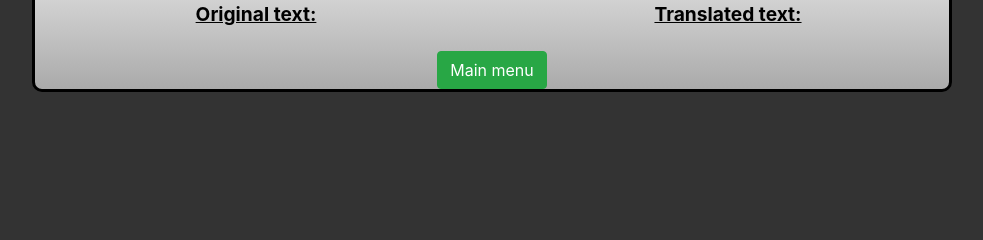
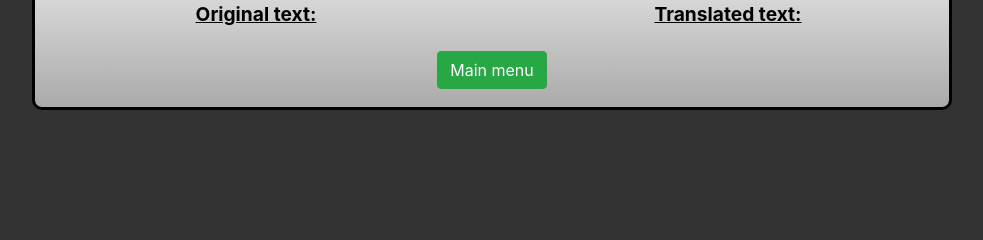
Before and after one commit to matsmolinski/tourist-helper, a Flask app: template WebApp/templates/translations_details.html in a window 1280 px wide. Shown: the part 200-440 px from the top of the page, without its empty margins (148-1131 px from the left). Run offline with Flask 2, Linux system fonts and the light colour scheme; the template is opened without the code that fills it, so the values that code supplies are empty; some libraries are stand-ins or nearby versions.

Commit message:
translations list

```diff
--- a/WebApp/static/css/common.css
+++ b/WebApp/static/css/common.css
@@ -40,3 +40,8 @@ body {
 .info {
     color: greenyellow;
 }
+
+.navigation-row {
+    margin: 0% 0% 2% 0%;
+    text-align: center;
+}
--- a/WebApp/static/css/translations_list.css
+++ b/WebApp/static/css/translations_list.css
@@ -58,8 +58,3 @@
 .details-col {
     padding: 0 0 0 6%;
 }
-
-.navigation-row {
-    margin: 0% 0% 2% 0%;
-    text-align: center;
-}
--- a/WebApp/templates/translations_details.html
+++ b/WebApp/templates/translations_details.html
@@ -39,7 +39,7 @@
                         <div class="column-content">{{translation_text}}</div>
                     </div>
                 </div>
-                <div class="row-navigation">
+                <div class="navigation-row">
                     <div class="col-12">
                         <div class="column-description">
                             {% if guest == true %}
```
